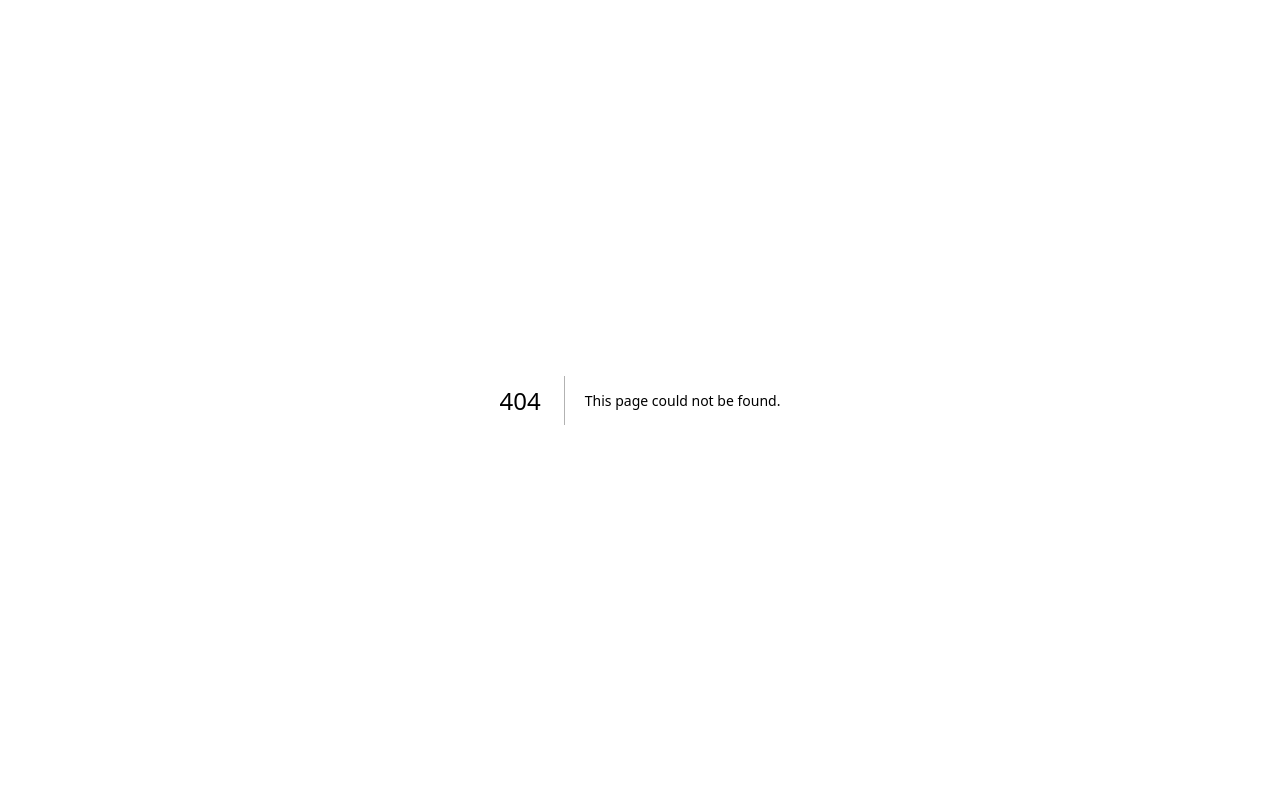
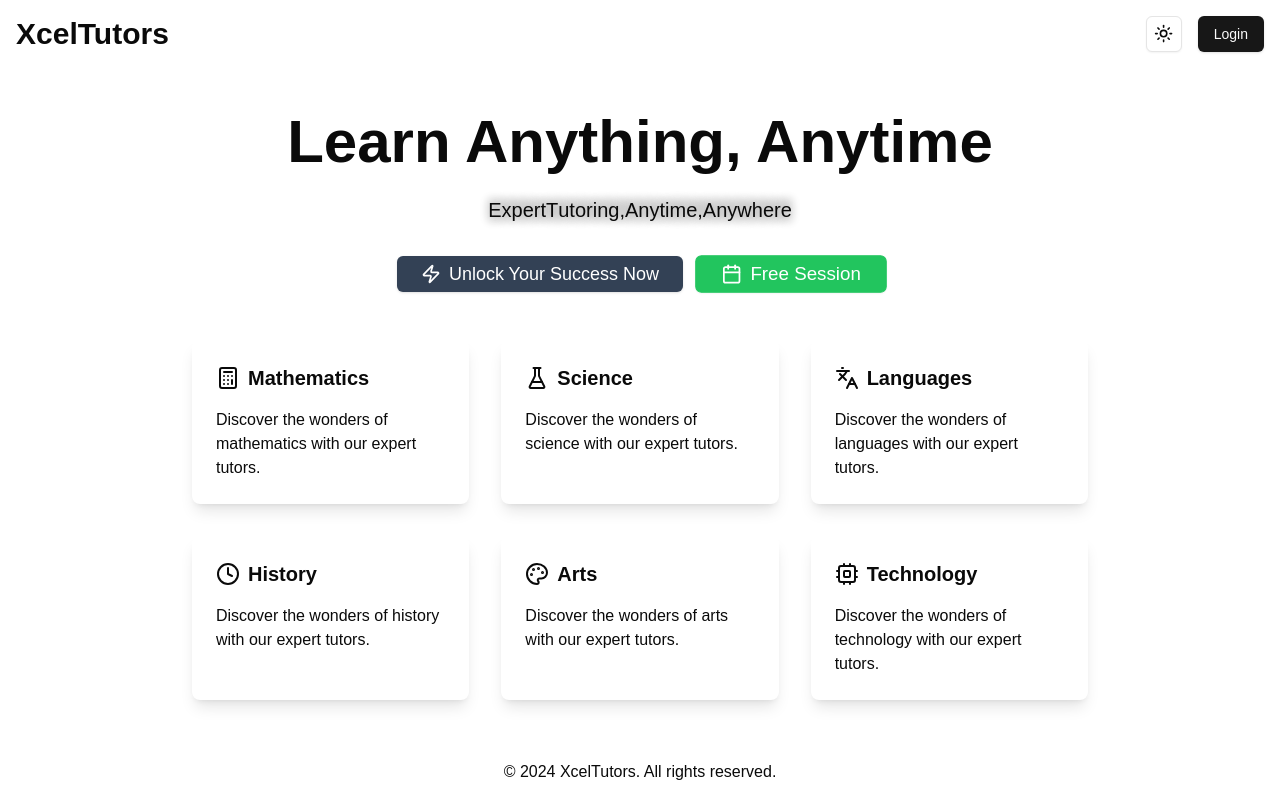
Before and after one commit to edproton/xceltutors, a Next.js app: page / in a window 1280 px wide. Before the commit this address had no page. Built offline with nearby package versions, Linux system fonts and the light colour scheme.

Commit message:
added metadata

```diff
--- /dev/null
+++ b/app/HomePage.tsx
@@ -0,0 +1,249 @@
+"use client";
+
+import { useState, useEffect } from "react";
+import { useTheme } from "next-themes";
+import { motion, AnimatePresence } from "framer-motion";
+import { useRouter } from "next/navigation";
+import {
+  Sun,
+  Moon,
+  Zap,
+  Calendar,
+  Calculator,
+  FlaskConical,
+  Languages,
+  Clock,
+  Palette,
+  Cpu,
+} from "lucide-react";
+import { Button } from "@/components/ui/button";
+import Link from "next/link";
+
+export default function HomePage() {
+  const { theme, setTheme } = useTheme();
+  const [mounted, setMounted] = useState(false);
+  const [showContent, setShowContent] = useState(false);
+  const router = useRouter();
+
+  useEffect(() => {
+    setMounted(true);
+    const timer = setTimeout(() => setShowContent(true), 2000);
+    return () => clearTimeout(timer);
+  }, []);
+
+  if (!mounted) return null;
+
+  const toggleTheme = () => {
+    setTheme(theme === "light" ? "dark" : "light");
+  };
+
+  const subjects = [
+    { name: "Mathematics", Icon: Calculator },
+    { name: "Science", Icon: FlaskConical },
+    { name: "Languages", Icon: Languages },
+    { name: "History", Icon: Clock },
+    { name: "Arts", Icon: Palette },
+    { name: "Technology", Icon: Cpu },
+  ];
+
+  const containerVariants = {
+    hidden: { opacity: 0 },
+    visible: {
+      opacity: 1,
+      transition: {
+        delayChildren: 0.3,
+        staggerChildren: 0.1,
+      },
+    },
+  };
+
+  const buttonVariants = {
+    hidden: { y: 20, opacity: 0 },
+    visible: {
+      y: 0,
+      opacity: 1,
+      transition: {
+        type: "spring",
+        stiffness: 300,
+        damping: 24,
+      },
+    },
+    tap: {
+      scale: 0.95,
+      transition: {
+        duration: 0.1,
+      },
+    },
+  };
+
+  const subjectVariants = {
+    hidden: { opacity: 0, scale: 0.8 },
+    visible: {
+      opacity: 1,
+      scale: 1,
+      transition: {
+        type: "spring",
+        stiffness: 300,
+        damping: 24,
+      },
+    },
+  };
+
+  const handleCtaClick = () => {
+    setTimeout(() => {
+      router.push("/auth/signup");
+    }, 200);
+  };
+
+  return (
+    <div className="min-h-screen flex flex-col">
+      <header className="p-4 flex justify-between items-center">
+        <motion.h1
+          initial={{ opacity: 0, y: -20 }}
+          animate={{ opacity: 1, y: 0 }}
+          className="text-3xl font-bold"
+        >
+          {"XcelTutors".split("").map((char, index) => (
+            <motion.span
+              key={index}
+              initial={{ opacity: 0, y: -20 }}
+              animate={{ opacity: 1, y: 0 }}
+              transition={{ delay: 0.1 * index, duration: 0.3 }}
+            >
+              {char}
+            </motion.span>
+          ))}
+        </motion.h1>
+        <div className="flex items-center space-x-4">
+          <Button variant="outline" size="icon" onClick={toggleTheme}>
+            {theme === "dark" ? (
+              <Moon className="h-[1.2rem] w-[1.2rem]" />
+            ) : (
+              <Sun className="h-[1.2rem] w-[1.2rem]" />
+            )}
+          </Button>
+          <Button asChild>
+            <Link href="/auth/signin">Login</Link>
+          </Button>
+        </div>
+      </header>
+
+      <main className="flex-grow flex flex-col items-center justify-center p-4 relative overflow-hidden">
+        <motion.h2
+          className="text-4xl md:text-6xl font-bold text-center mb-6"
+          initial={{ opacity: 0, y: 20 }}
+          animate={{ opacity: 1, y: 0 }}
+          transition={{ delay: 0.5, duration: 0.5 }}
+        >
+          Learn Anything, Anytime
+        </motion.h2>
+
+        <motion.p
+          className="text-xl text-center mb-8 max-w-2xl relative"
+          initial={{ opacity: 0, y: 20 }}
+          animate={{ opacity: 1, y: 0 }}
+          transition={{ delay: 1, duration: 0.5 }}
+        >
+          <span className="relative inline-block">
+            {"Expert Tutoring, Anytime, Anywhere"
+              .split("")
+              .map((char, index) => (
+                <motion.span
+                  key={index}
+                  className="inline-block"
+                  initial={{ opacity: 0 }}
+                  animate={{ opacity: 1 }}
+                  transition={{ delay: 1.5 + index * 0.03, duration: 0.2 }}
+                >
+                  <span className="relative">
+                    <span className="absolute inset-0 blur-sm bg-primary/30 animate-pulse"></span>
+                    <span className="relative z-10">{char}</span>
+                  </span>
+                </motion.span>
+              ))}
+          </span>
+        </motion.p>
+
+        <AnimatePresence>
+          {showContent && (
+            <motion.div
+              className="w-full max-w-4xl"
+              variants={containerVariants}
+              initial="hidden"
+              animate="visible"
+            >
+              <motion.div
+                className="flex flex-wrap justify-center gap-4 mb-12"
+                variants={containerVariants}
+              >
+                <motion.div
+                  variants={buttonVariants}
+                  whileHover={{ scale: 1.05 }}
+                  whileTap="tap"
+                >
+                  <Button
+                    className="text-lg px-6 py-3 bg-slate-700 hover:bg-slate-800 text-white"
+                    onClick={handleCtaClick}
+                  >
+                    <Zap className="mr-2 h-5 w-5" /> Unlock Your Success Now
+                  </Button>
+                </motion.div>
+                <motion.div
+                  variants={buttonVariants}
+                  whileHover={{ scale: 1.05 }}
+                  whileTap={{ scale: 0.95 }}
+                >
+                  <motion.div
+                    animate={{
+                      scale: [1, 1.05, 1],
+                      transition: {
+                        duration: 1.5,
+                        repeat: Infinity,
+                        repeatType: "reverse",
+                      },
+                    }}
+                  >
+                    <Button
+                      variant="outline"
+                      className="text-lg px-6 py-3 bg-green-500 hover:bg-green-600 text-white border-green-500 hover:border-green-600"
+                    >
+                      <Calendar className="mr-2 h-5 w-5" /> Free Session
+                    </Button>
+                  </motion.div>
+                </motion.div>
+              </motion.div>
+
+              <motion.div
+                className="grid grid-cols-1 sm:grid-cols-2 md:grid-cols-3 gap-8 w-full"
+                variants={containerVariants}
+              >
+                {subjects.map(({ name, Icon }) => (
+                  <motion.div
+                    key={name}
+                    className="bg-card text-card-foreground p-6 rounded-lg shadow-lg"
+                    variants={subjectVariants}
+                    whileHover={{ scale: 1.05, rotate: 2 }}
+                    transition={{ type: "spring", stiffness: 400, damping: 17 }}
+                  >
+                    <div className="flex items-center mb-4">
+                      <Icon className="h-6 w-6 mr-2" />
+                      <h3 className="text-xl font-semibold">{name}</h3>
+                    </div>
+                    <p>
+                      Discover the wonders of {name.toLowerCase()} with our
+                      expert tutors.
+                    </p>
+                  </motion.div>
+                ))}
+              </motion.div>
+            </motion.div>
+          )}
+        </AnimatePresence>
+      </main>
+
+      <footer className="p-4 text-center">
+        <p>&copy; 2024 XcelTutors. All rights reserved.</p>
+      </footer>
+    </div>
+  );
+}
--- a/app/auth/shared/Providers.tsx
+++ b/app/auth/shared/Providers.tsx
@@ -67,7 +67,7 @@ const providers: Provider[] = [
 
 export default function Providers({ onEmailClick, authType }: ProvidersProps) {
   const actionText = authType === "signup" ? "Sign up" : "Sign in";
-
+  console.log(actionText);
   const ProviderButton = ({ provider }: { provider: Provider }) => (
     <motion.div whileHover={{ scale: 1.05 }} whileTap={{ scale: 0.95 }}>
       <Button variant="outline" className="w-full" asChild>
--- a/app/auth/signin/page.tsx
+++ b/app/auth/signin/page.tsx
@@ -1,16 +1,36 @@
-import { Metadata } from "next";
+import { Metadata, Viewport } from "next";
 import SignInPage from "./SignInPage";
 import AuthLayout from "../auth-layout";
 
 export const metadata: Metadata = {
-  title: "Sign In | XcelTutors",
+  title: "Sign In | XcelTutors - Access Your Learning Dashboard",
   description:
-    "Sign in to your XcelTutors account and access your personalized learning experience.",
+    "Sign in to your XcelTutors account to continue your learning journey. Access your personalized tutoring sessions, learning materials, and progress tracking.",
+  keywords:
+    "signin, login, student portal, tutor platform, learning dashboard, online tutoring access, education portal, learning platform login",
+  authors: [{ name: "XcelTutors" }],
+  robots: {
+    index: false,
+    follow: true,
+    googleBot: {
+      index: false,
+      follow: true,
+    },
+  },
+  alternates: {
+    canonical: "/auth/signin",
+  },
+};
+
+export const viewport: Viewport = {
+  width: "device-width",
+  initialScale: 1,
+  maximumScale: 1,
 };
 
 export default function SignInRoute() {
   return (
-    <AuthLayout title="Sign In to XcelTutors">
+    <AuthLayout title="Welcome Back to XcelTutors">
       <SignInPage />
     </AuthLayout>
   );
--- a/app/auth/signup/SignUpPage.tsx
+++ b/app/auth/signup/SignUpPage.tsx
@@ -81,7 +81,7 @@ export default function SignUpPage() {
           {!showEmailForm ? (
             <Providers
               onEmailClick={() => setShowEmailForm(true)}
-              authType="signin"
+              authType="signup"
             />
           ) : (
             <motion.div
--- a/app/auth/signup/page.tsx
+++ b/app/auth/signup/page.tsx
@@ -1,11 +1,31 @@
-import { Metadata } from "next";
+import { Metadata, Viewport } from "next";
 import AuthLayout from "../auth-layout";
 import SignUpPage from "./SignUpPage";
 
 export const metadata: Metadata = {
-  title: "Sign Up | XcelTutors",
+  title: "Sign Up | XcelTutors - Start Your Learning Journey",
   description:
-    "Create your account on XcelTutors and start your learning journey.",
+    "Create your account on XcelTutors and get access to expert tutors in Mathematics, Science, Languages, and more. Begin your personalized learning experience today.",
+  keywords:
+    "signup, registration, create account, online tutoring, student registration, tutor platform, education platform, learning platform",
+  authors: [{ name: "XcelTutors" }],
+  robots: {
+    index: false,
+    follow: true,
+    googleBot: {
+      index: false,
+      follow: true,
+    },
+  },
+  alternates: {
+    canonical: "/auth/signup",
+  },
+};
+
+export const viewport: Viewport = {
+  width: "device-width",
+  initialScale: 1,
+  maximumScale: 1,
 };
 
 export default function SignUpRoute() {
--- /dev/null
+++ b/app/page.tsx
@@ -0,0 +1,32 @@
+import { Metadata, Viewport } from "next";
+import HomePage from "./HomePage";
+
+export const metadata: Metadata = {
+  title: "XcelTutors - Expert Online Tutoring | Learn Anything, Anytime",
+  description:
+    "Get expert tutoring in Mathematics, Science, Languages, History, Arts, and Technology. Connect with experienced tutors online and unlock your academic potential.",
+  keywords:
+    "online tutoring, expert tutors, mathematics tutoring, science tutoring, language learning, academic success, online education",
+  authors: [{ name: "XcelTutors" }],
+  robots: {
+    index: true,
+    follow: true,
+    googleBot: {
+      index: true,
+      follow: true,
+      "max-video-preview": -1,
+      "max-image-preview": "large",
+      "max-snippet": -1,
+    },
+  },
+};
+
+export const viewport: Viewport = {
+  width: "device-width",
+  initialScale: 1,
+  maximumScale: 1,
+};
+
+export default function HomePageRoute() {
+  return <HomePage />;
+}
```
